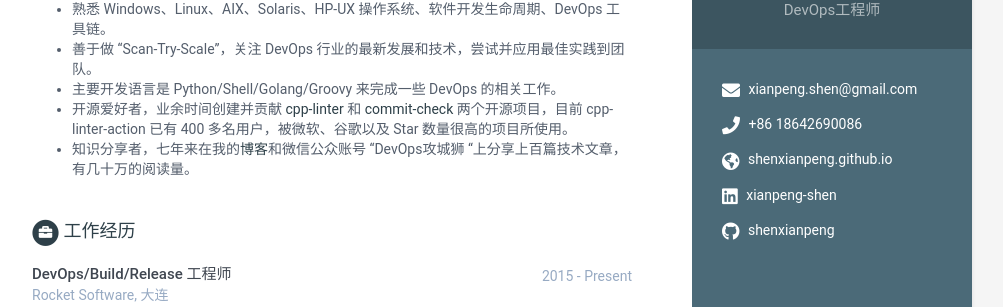
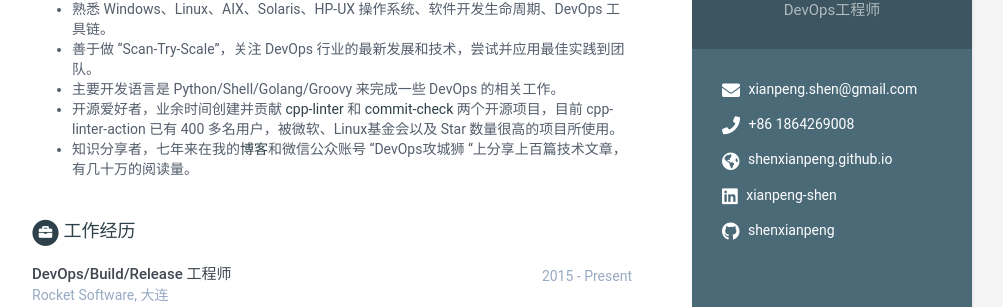
Before and after one commit to shenxianpeng/resume-cn, a Jekyll site: the page built from index.html, in a window 1280 px wide and 900 px high. Shown: the part 218-525 px from the top of the window, without its empty margins (168-1171 px from the left). Built offline with Jekyll 4.4.1, drawn with Linux system fonts in a browser that asks for light colours.

Commit message:
Update resume

```diff
--- a/_data/data.yml
+++ b/_data/data.yml
@@ -13,7 +13,7 @@ sidebar:
 
     # Sidebar links
     email: xianpeng.shen@gmail.com
-    phone: +86 18642690086
+    phone: +86 1864269008
     website: shenxianpeng.github.io
     linkedin: xianpeng-shen
     github: shenxianpeng
@@ -50,7 +50,7 @@ career-profile:
       - 熟悉 Windows、Linux、AIX、Solaris、HP-UX 操作系统、软件开发生命周期、DevOps 工具链。
       - 善于做 "Scan-Try-Scale"，关注 DevOps 行业的最新发展和技术，尝试并应用最佳实践到团队。
       - 主要开发语言是 Python/Shell/Golang/Groovy 来完成一些 DevOps 的相关工作。
-      - 开源爱好者，业余时间创建并贡献 [cpp-linter](https://github.com/cpp-linter) 和 [commit-check](https://github.com/commit-check) 两个开源项目，目前 cpp-linter-action 已有 400 多名用户，被微软、谷歌以及 Star 数量很高的项目所使用。
+      - 开源爱好者，业余时间创建并贡献 [cpp-linter](https://github.com/cpp-linter) 和 [commit-check](https://github.com/commit-check) 两个开源项目，目前 cpp-linter-action 已有 400 多名用户，被微软、Linux基金会以及 Star 数量很高的项目所使用。
       - 知识分享者，七年来在我的[博客](https://shenxianpeng.github.io)和微信公众账号 "DevOps攻城狮 "上分享上百篇技术文章，有几十万的阅读量。
 
 education:
```
